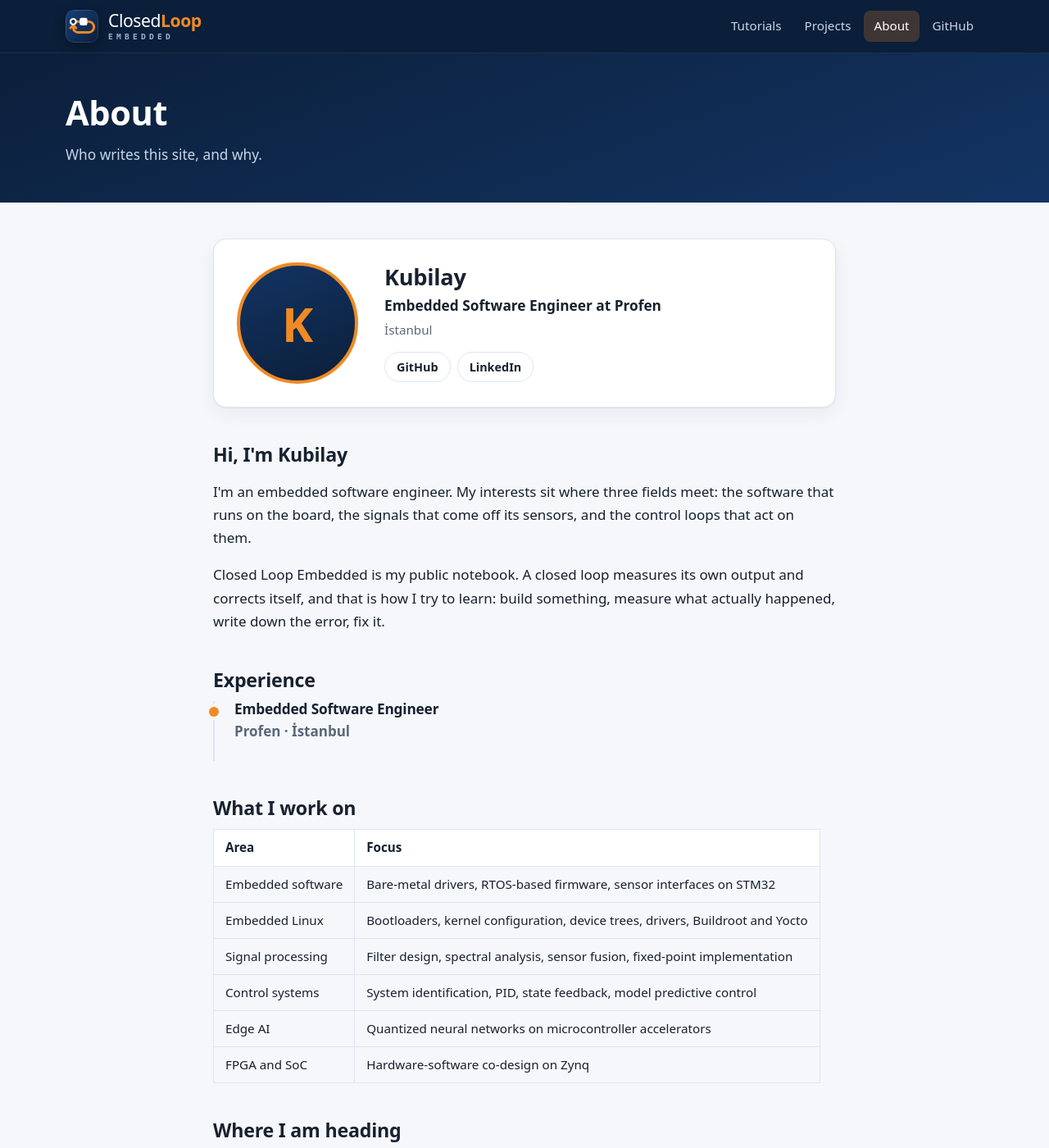
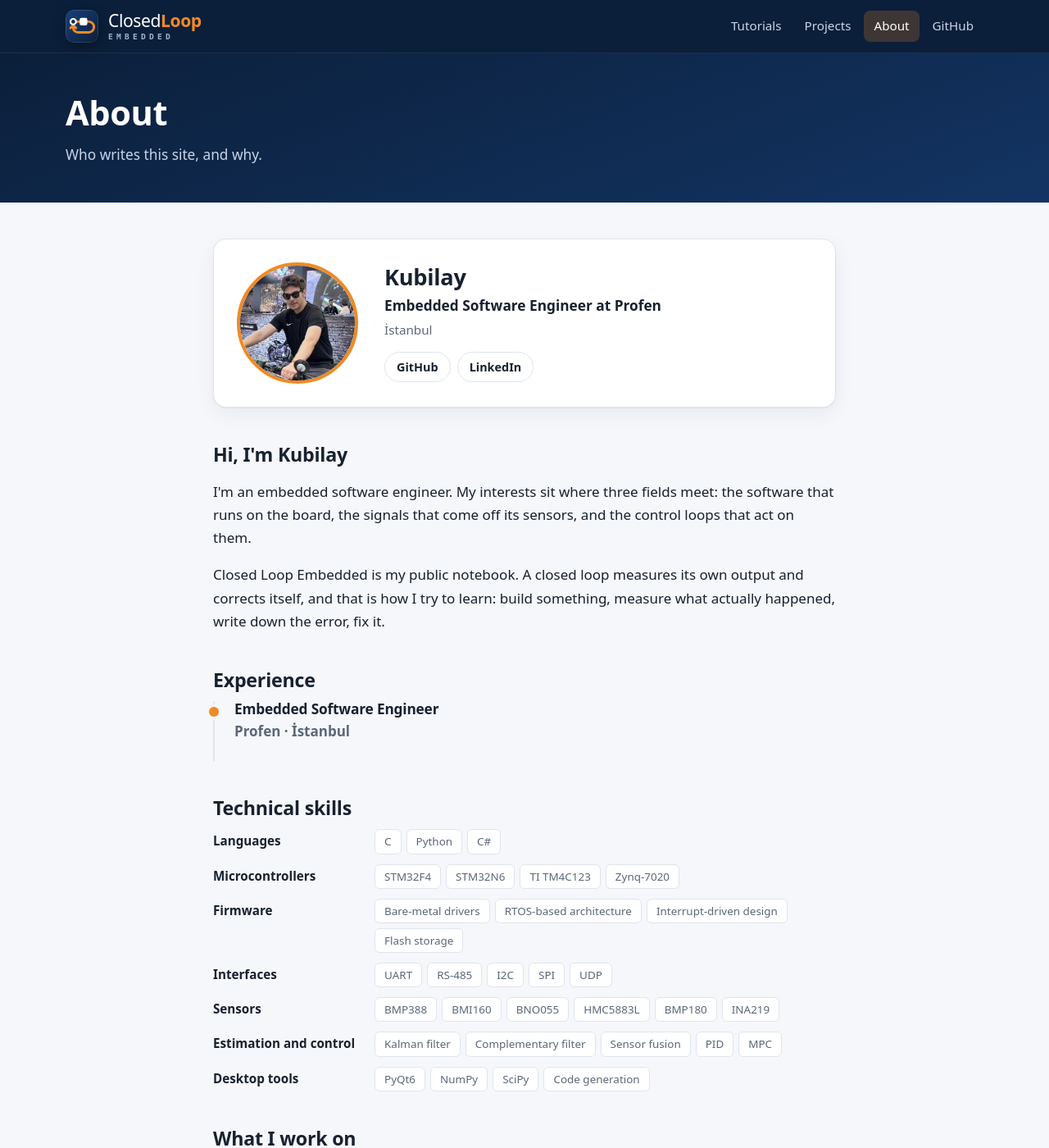
Before and after one commit to LoopOverlord1453/LoopOverlord1453.github.io, a Jekyll site: the page built from about.html, in a window 1280 px wide and 1400 px high. Shown: the whole window at 82% size. Built offline with Jekyll 4.4.1, drawn with Linux system fonts in a browser that asks for light colours.

Commit message:
Add photo, skills and project details

```diff
--- a/_data/profile.yml
+++ b/_data/profile.yml
@@ -7,7 +7,7 @@ company: Profen
 location: İstanbul
 
 # Put a square photo in assets/img/ and write its path here, for example /assets/img/profile.jpg
-photo: ""
+photo: /assets/img/profile.jpg
 
 links:
   - label: GitHub
@@ -29,3 +29,20 @@ experience:
 #     period: 2020 – 2024
 #     note: ""
 education: []
+
+# Shown as tag groups under "Technical skills".
+skills:
+  - group: Languages
+    list: [C, Python, "C#"]
+  - group: Microcontrollers
+    list: [STM32F4, STM32N6, TI TM4C123, Zynq-7020]
+  - group: Firmware
+    list: [Bare-metal drivers, RTOS-based architecture, Interrupt-driven design, Flash storage]
+  - group: Interfaces
+    list: [UART, RS-485, I2C, SPI, UDP]
+  - group: Sensors
+    list: [BMP388, BMI160, BNO055, HMC5883L, BMP180, INA219]
+  - group: Estimation and control
+    list: [Kalman filter, Complementary filter, Sensor fusion, PID, MPC]
+  - group: Desktop tools
+    list: [PyQt6, NumPy, SciPy, Code generation]
--- a/_data/projects.yml
+++ b/_data/projects.yml
@@ -20,10 +20,12 @@
   status: Open source
   status_kind: active
   featured: true
+  image: /assets/img/uml-design-studio.png
   summary: >-
-    A UML 2.5.1 editor for state machines and class diagrams that generates C11 and C++11 code
-    from the model.
-  tags: [Python, UML, State machines, Code generation]
+    Draw a UML 2.5.1 state machine or class diagram and generate MISRA-aware C11 or C++11 for a
+    microcontroller project. The diagram is the source, so the firmware and the design document
+    cannot drift apart. Includes a simulator and built-in version control.
+  tags: [Python, UML, State machines, MISRA, Code generation]
   link: https://github.com/LoopOverlord1453/uml-design-studio
   link_label: Source on GitHub
 
@@ -44,8 +46,9 @@
   status: Open source
   status_kind: active
   summary: >-
-    A modular, deterministic sensor library for quadcopter applications on STM32.
-  tags: [C, STM32, Sensor fusion]
+    RT-Sense: portable, dependency-free C drivers for the BMP388 barometer, BMI160 IMU, and
+    HMC5883L magnetometer, using data-ready interrupts for deterministic timing on STM32.
+  tags: [C, STM32, BMP388, BMI160, HMC5883L]
   link: https://github.com/LoopOverlord1453/quadcopter-subsystem-software-library
   link_label: Source on GitHub
 
@@ -54,8 +57,10 @@
   status: Open source
   status_kind: active
   summary: >-
-    Motor and sensor control over a UART-RS485 link on STM32, built during a 2024 summer internship.
-  tags: [C, STM32, RS-485, Motor control]
+    A DC-motor-driven mechanical arm controlled from a C# desktop interface over UART on RS-485,
+    with manual and automatic modes. Commands are stored in flash so the system resumes from its
+    last state after a power loss. Built during a 2024 summer internship.
+  tags: [C, STM32, "C#", RS-485, Motor control]
   link: https://github.com/LoopOverlord1453/arm-motion-control
   link_label: Source on GitHub
 
--- a/about.html
+++ b/about.html
@@ -60,6 +60,16 @@ lead: Who writes this site, and why.
 </ul>
 {% endif %}
 
+{% if me.skills and me.skills.size > 0 %}
+<h2>Technical skills</h2>
+<dl class="skills">
+  {% for skill in me.skills %}
+  <dt>{{ skill.group }}</dt>
+  <dd><ul class="tags">{% for item in skill.list %}<li>{{ item }}</li>{% endfor %}</ul></dd>
+  {% endfor %}
+</dl>
+{% endif %}
+
 <h2>What I work on</h2>
 <table>
   <thead><tr><th>Area</th><th>Focus</th></tr></thead>
--- a/assets/css/style.css
+++ b/assets/css/style.css
@@ -495,6 +495,13 @@ h1, h2, h3 { line-height: 1.2; letter-spacing: -.01em; margin: 0 0 .5em; }
 .timeline-period { margin: 2px 0 0; font-family: var(--mono); font-size: .8rem; color: var(--muted); }
 .timeline-note { margin: 8px 0 0; font-size: .96rem; }
 
+.skills { display: grid; grid-template-columns: minmax(150px, auto) 1fr; gap: 12px 24px; margin: 0 0 8px; }
+.skills dt { font-weight: 650; font-size: .95rem; padding-top: 2px; }
+.skills dd { margin: 0; }
+.skills .tags { margin: 0; }
+.skills .tags li { font-size: .84rem; padding: 3px 11px; background: var(--surface); margin: 0; }
+@media (max-width: 560px) { .skills { grid-template-columns: 1fr; gap: 4px; } .skills dd { margin-bottom: 10px; } }
+
 /* ---------- footer ---------- */
 
 .site-footer { background: var(--navy); color: #a9bad2; font-size: .9rem; }
```
Also changed, not shown: assets/img/profile.jpg (added), assets/img/uml-design-studio.png (added).
